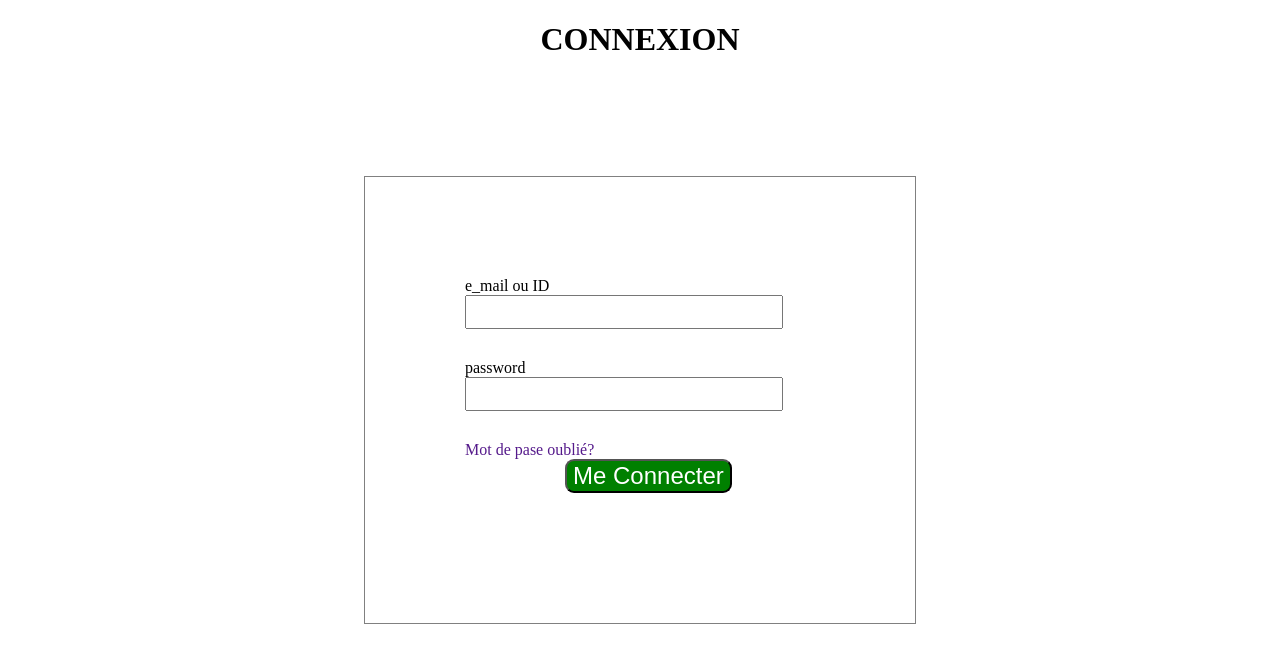
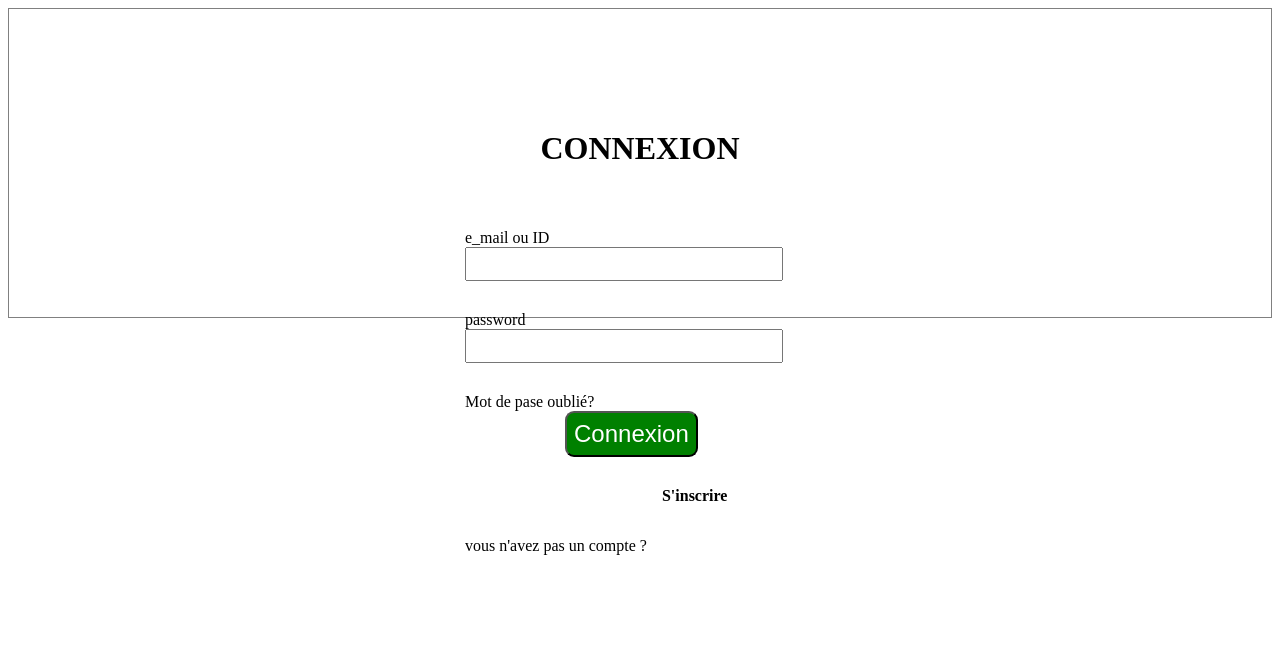
Before and after one commit to sacca19/saccalafia, a PHP site: page /Connexion.php in a window 1280 px wide. Shown: the top 663 px of the page. Run offline with PHP 8.4, Linux system fonts and the light colour scheme.

Commit message:
29/02/2024

```diff
--- a/Connexion.php
+++ b/Connexion.php
@@ -4,29 +4,35 @@
 <head>
     <meta charset="UTF-8">
     <meta name="viewport" content="width=device-width, initial-scale=1.0">
-    <link rel="stylesheet" href="css/Style.css">
+    <link rel="stylesheet" href="assets/css/Style.css">
     <title>Connexion</title>
 
 </head>
 
 <body>
-
+    <div class="card">
         <div class="title">
             <h1>CONNEXION</h1>
         </div>
-    <form method="post"action="traitementConnexion.php" >
+
+        <form method="post" action="traitementConnexion.php">
             <label for="e_mail">e_mail ou ID</label>
             <input type="text" id="email" name="email">
             <br>
             <label for="pass"> password</label>
             <input type="password" id="passwordd" name="passwordd">
             <br>
-        <a  class="logo" href="">Mot de pase oublié?</a>
+            <a style="color: black;text-decoration:none;padding: top 20px;; " href="">Mot de pase oublié?</a>
             <div class="btn">
-            <input style="background-color: green; color:white;border-radius:9px " type="submit" value="Me Connecter" name="ok">
+                <input style="background-color: green; color:white;border-radius:9px;padding:7px;padding-bottom: 20pxS;" type="submit" value="Connexion" name="ok">
             </div>
+            <div style="display: flex; gap: 15px;">
+                <p style="margin-top: 0px; margin-right: 0px;">vous n'avez pas un compte ? </p>
+                <a style="text-decoration: none; color:black;" href="inscription.php"><strong>S'inscrire </strong></a>
+            </div>
+        </form>
 
-    </form>
+    </div>
 
     <footer>
 
--- a/assets/css/Style.css
+++ b/assets/css/Style.css
@@ -11,11 +11,11 @@ form{
     top: 50%;
     transform: translate(-50%,-50%);
     -webkit-transform: translate((-50%,-50%));
+}
+.card{
     border: solid 1px gray;
     padding: 100px;
     background-color: (250, 250, 247);
-
-
 }
 .btn{
    margin-left: 100px;
@@ -27,6 +27,7 @@ form{
 .logo{
     text-decoration: none;
     margin-inline-end: auto;
+    color: black;
 }
 submit{
     background-color: blue;
@@ -36,3 +37,12 @@ p{
     text-align: center;
     margin-top: -30px;
 }
+.lien{
+    display: flex;
+    color: black;
+
+
+}
+p{
+    padding-top: 50px;
+}
```
Also changed, not shown: inscription.php (+6 -1 lines). Lines whose indentation alone changed are shown as unchanged.
